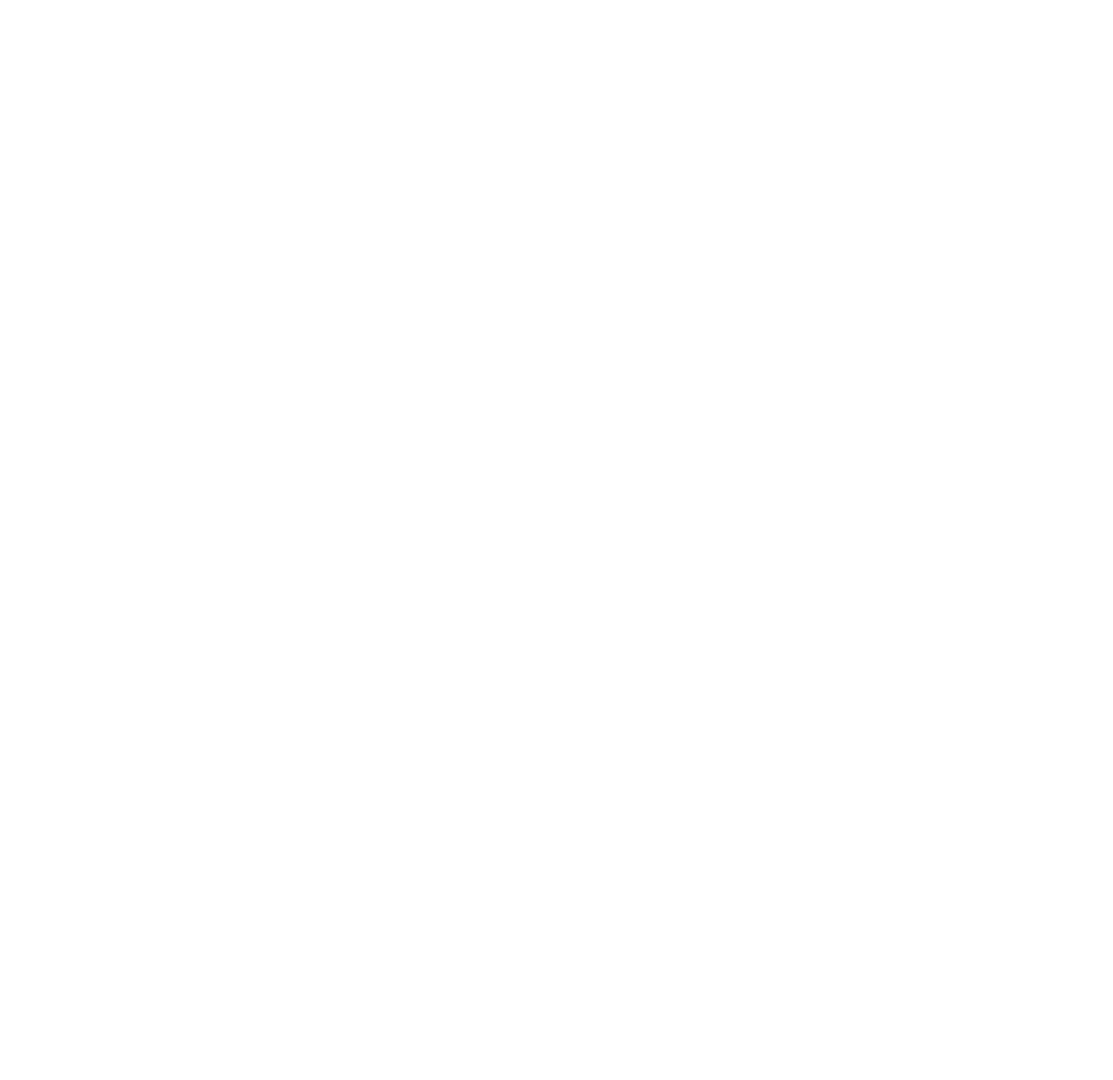
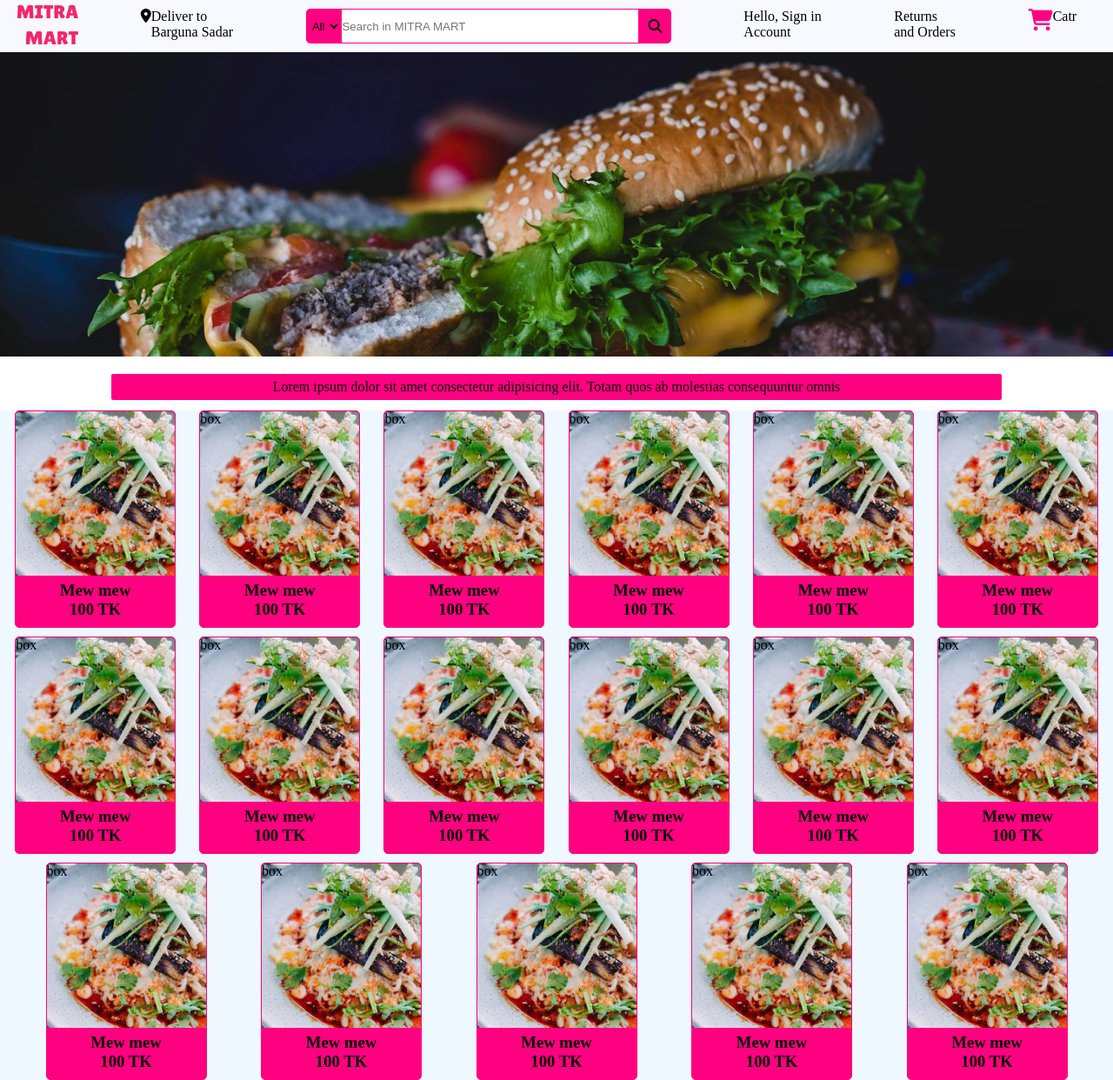
Before and after one commit to himu-mitra/MITRA-MART, a plain HTML site: page index.html in a window 1280 px wide. Shown: the whole page at 87% size. Before the commit the page ends 800 px from the top, so only its background shows below. Drawn offline with Linux system fonts and the light colour scheme.

Commit message:
nav&hero

```diff
--- a/index.html
+++ b/index.html
@@ -3,9 +3,199 @@
 <head>
     <meta charset="UTF-8">
     <meta name="viewport" content="width=device-width, initial-scale=1.0">
-    <title>Document</title>
+    <title>MITRA MART</title>
+    <link rel="stylesheet" href="style/navbar.css">
+    <link rel="stylesheet" href="style/heroSection.css">
+    <link rel="stylesheet" href="style/shopSection.css">
+    <script src="https://kit.fontawesome.com/c9d836ec48.js" crossorigin="anonymous"></script>
 </head>
 <body>
+    <header>
+        <div class="mitraMartlogoContainer">
+            <a href="#"><img class="mitraMartLogo" src="components/MITRA-MART-Logo.png" alt="MITRA MART Logo"></a>
+        </div>
+        <nav class="navBar">
+            <div class="delevaryAddress">
+                <div class="addIcon">
+                    <i class="fa-solid fa-location-dot"></i>
+                </div>
+                <div>
+                    <p>Deliver to</p>
+                    <p>Barguna Sadar</p>
+                </div>
+            </div>
 
+
+            <div class="navSearch">
+                <select class="searchSelect">
+                    <option>All</option>
+                </select>
+                <input class="searchInput" placeholder="Search in MITRA MART">
+                <div class="searchIcon">
+                    <i class="fa-solid fa-magnifying-glass"></i>
+                </div>
+            </div>
+
+
+            <div class="navSingin text">
+                <p>Hello, Sign in</p>
+                <p>Account</p>
+            </div>
+
+
+            <div class="navReturns text">
+                <p>Returns</p>
+                <p>and Orders</p>
+            </div>
+
+
+            <div class="cart">
+                <div class="cartIcon"><i class="fa-solid fa-cart-shopping"></i></div>
+                <p class="text">Catr</p>
+            </div>
+
+
+        </nav>
+
+    </header>
+
+    <main>
+        <div class="heroSection">
+
+        </div>
+
+        <div class="heroMes">
+            <p>Lorem ipsum dolor sit amet consectetur adipisicing elit. Totam quos ab molestias consequuntur omnis </p>
+        </div>
+
+        <div class="shopSection">
+
+
+            <div class="box1">
+                <div class="boxPic">
+                    <!-- <img src="components/1.jpg" alt=""> -->
+                </div>
+                <div class="boxBio">
+                    <h3>Mew mew</h3>
+                    <h3>100 TK</h3>
+                </div>
+            </div>
+            <div class="box1">
+                <div class="boxPic">box</div>
+                <div class="boxBio">
+                    <h3>Mew mew</h3>
+                    <h3>100 TK</h3>
+                </div>
+            </div>
+            <div class="box1">
+                <div class="boxPic">box</div>
+                <div class="boxBio">
+                    <h3>Mew mew</h3>
+                    <h3>100 TK</h3>
+                </div>
+            </div>
+            <div class="box1">
+                <div class="boxPic">box</div>
+                <div class="boxBio">
+                    <h3>Mew mew</h3>
+                    <h3>100 TK</h3>
+                </div>
+            </div>
+            <div class="box1">
+                <div class="boxPic">box</div>
+                <div class="boxBio">
+                    <h3>Mew mew</h3>
+                    <h3>100 TK</h3>
+                </div>
+            </div>
+            <div class="box1">
+                <div class="boxPic">box</div>
+                <div class="boxBio">
+                    <h3>Mew mew</h3>
+                    <h3>100 TK</h3>
+                </div>
+            </div>
+            <div class="box1">
+                <div class="boxPic">box</div>
+                <div class="boxBio">
+                    <h3>Mew mew</h3>
+                    <h3>100 TK</h3>
+                </div>
+            </div>
+            <div class="box1">
+                <div class="boxPic">box</div>
+                <div class="boxBio">
+                    <h3>Mew mew</h3>
+                    <h3>100 TK</h3>
+                </div>
+            </div>
+            <div class="box1">
+                <div class="boxPic">box</div>
+                <div class="boxBio">
+                    <h3>Mew mew</h3>
+                    <h3>100 TK</h3>
+                </div>
+            </div>
+            <div class="box1">
+                <div class="boxPic">box</div>
+                <div class="boxBio">
+                    <h3>Mew mew</h3>
+                    <h3>100 TK</h3>
+                </div>
+            </div>
+            <div class="box1">
+                <div class="boxPic">box</div>
+                <div class="boxBio">
+                    <h3>Mew mew</h3>
+                    <h3>100 TK</h3>
+                </div>
+            </div>
+            <div class="box1">
+                <div class="boxPic">box</div>
+                <div class="boxBio">
+                    <h3>Mew mew</h3>
+                    <h3>100 TK</h3>
+                </div>
+            </div>
+            <div class="box1">
+                <div class="boxPic">box</div>
+                <div class="boxBio">
+                    <h3>Mew mew</h3>
+                    <h3>100 TK</h3>
+                </div>
+            </div>
+            <div class="box1">
+                <div class="boxPic">box</div>
+                <div class="boxBio">
+                    <h3>Mew mew</h3>
+                    <h3>100 TK</h3>
+                </div>
+            </div>
+            <div class="box1">
+                <div class="boxPic">box</div>
+                <div class="boxBio">
+                    <h3>Mew mew</h3>
+                    <h3>100 TK</h3>
+                </div>
+            </div>
+            <div class="box1">
+                <div class="boxPic">box</div>
+                <div class="boxBio">
+                    <h3>Mew mew</h3>
+                    <h3>100 TK</h3>
+                </div>
+            </div>
+            <div class="box1">
+                <div class="boxPic">box</div>
+                <div class="boxBio">
+                    <h3>Mew mew</h3>
+                    <h3>100 TK</h3>
+                </div>
+            </div>
+
+        </div>
+    </main>
+
+    <Footer></Footer>
 </body>
 </html>
--- /dev/null
+++ b/style/heroSection.css
@@ -0,0 +1,21 @@
+.heroSection{
+    background-image: url("../components/gg3.jpg");
+    height: 350px;
+    background-size: cover;
+    display: flex;
+    justify-content: center;
+    align-items: end;
+}
+
+.heroMes{
+    background-color: #FF0080;
+    height: 30px;
+    width: 80%;
+    display: flex;
+    justify-content: center;
+    align-items: center;
+    border-radius: 2px;
+    margin-bottom: 10px;
+    text-align: center;
+    margin: 20px auto 12px auto;
+}
--- /dev/null
+++ b/style/navbar.css
@@ -0,0 +1,89 @@
+*{
+    margin: 0;
+    padding: 0;
+    box-sizing: border-box;
+}
+
+header{
+    display: flex;
+    background-color: ghostwhite;
+    /* background-color: #FF0080; */
+    height: 60px;
+    align-items: center;
+
+
+}
+
+.navBar{
+    width: 100%;
+    display: flex;
+
+    justify-content: space-around;
+
+
+}
+
+
+.mitraMartLogo{
+    height: 45px;
+    width: 70px;
+    margin-left: 20px;
+    margin-right: 30px;
+
+}
+
+.delevaryAddress{
+    display: flex;
+}
+
+.navSearch{
+    display: flex;
+
+    width: 420px;
+    height: 40px;
+    border-radius: 5px;
+    /* justify-content: space-between; */
+
+
+}
+
+.searchSelect{
+    border-radius: 5px 0px 0px 5px;
+    background-color: #FF0080;
+    width: 50px;
+    text-align: center;
+    border: none;
+
+}
+
+.searchInput{
+    width: 100%;
+    border: 1px solid #FF0080;
+    outline: none;
+}
+
+.searchIcon{
+    width: 45px;
+    display: flex;
+    justify-content: center;
+    align-items: center;
+    background-color: #FF0080;
+    border-radius: 0 5px 5px 0;
+}
+
+/* .text {
+    color: #FF0080;
+
+
+
+} */
+
+.cartIcon{
+    font-size: 25px;
+    color: #FF0080;
+}
+
+.cart{
+    display: flex;
+
+}
--- /dev/null
+++ b/style/shopSection.css
@@ -0,0 +1,43 @@
+.shopSection{
+    height: auto;
+    background-color: aliceblue;
+    display: flex;
+    gap: 10px;
+    flex-wrap: wrap;
+    justify-content: space-evenly;
+
+
+}
+
+.box1{
+    height: 250px;
+    width: 185px;
+    display: flex;
+    flex-direction: column;
+    border: 1px solid #FF0080;
+    background-color: #FF0080;
+    border-radius: 5px;
+
+}
+
+.boxPic{
+    height: 190px;
+    width: 100%;
+    background-image: url("../components/4.jpg");
+    background-size: cover;
+    border-radius: 5px 5px 0 0;
+    border-bottom: 1px solid #FF0080;
+}
+
+.boxBio{
+
+
+    /* width: 100%; */
+    text-align: center;
+    margin-top: 5px;
+    /* display: flex;
+    flex-direction: column; */
+    /* justify-content: center; */
+    /* align-items: center; */
+    /* border: 2px solid darkcyan; */
+}
```
Also changed, not shown: components/1.jpg (added), components/2.jpg (added), components/4.jpg (added), components/5.jpg (added), components/MITRA-MART-Logo.png (added), components/f1.jpg (added), components/f2.jpg (added), components/gg.jpg (added), components/gg2.jpg (added), components/gg3.jpg (added), components/hero-pic.jpg (added), components/hero-pic2.jpg (added), 1 other file.
